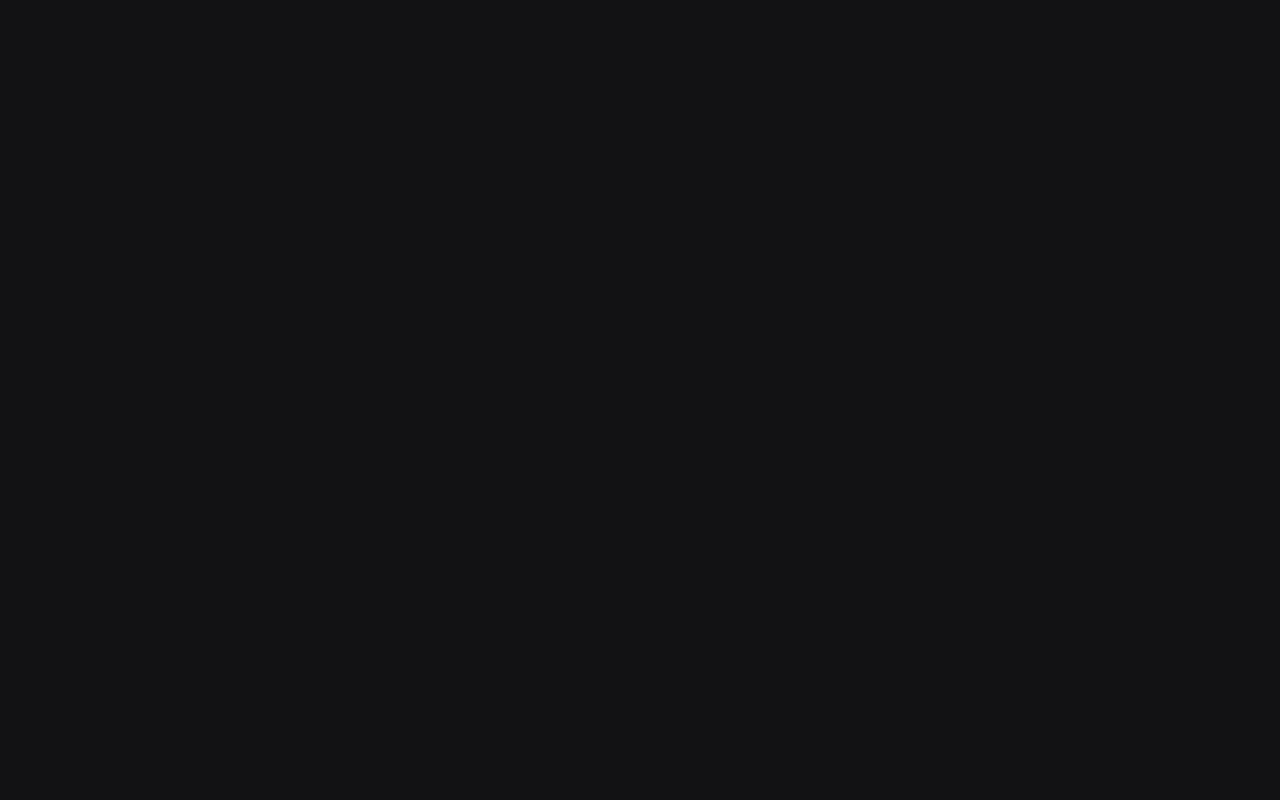
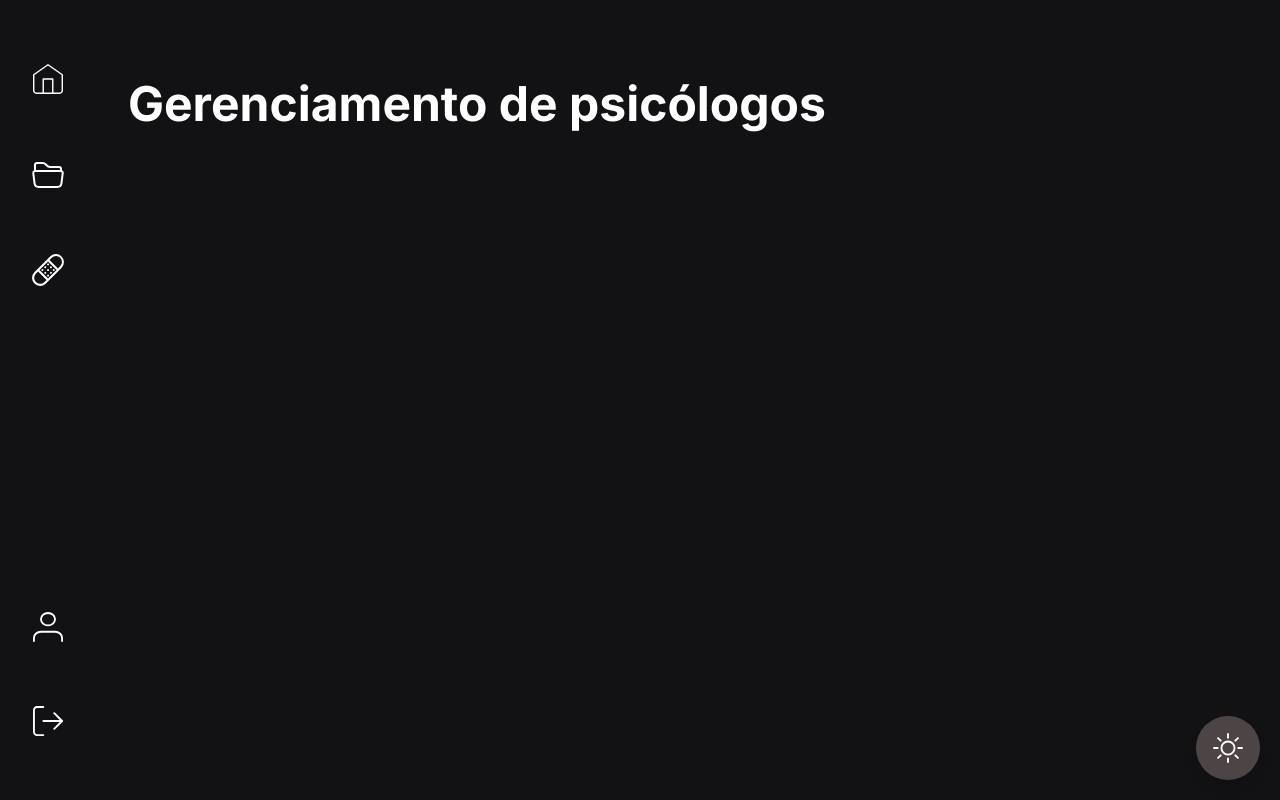
Before and after one commit to Melancia-Salgada/psico-frontend, a React (Vite) app in the folder easypsi/: page /psicologo-amd in a window 1280 px wide. Before the commit this address had no page. Built offline with nearby package versions, Linux system fonts and the light colour scheme.

Commit message:
icone acertado

```diff
--- a/easypsi/src/App.jsx
+++ b/easypsi/src/App.jsx
@@ -12,6 +12,7 @@ import { TemaProvider } from './components/WhiteMode'; // Ajuste para TemaProvid
 import AdminHome from "./views/adm/AdminHome";
 import Gerenciamento from "./views/adm/Gerenciamento";
 import AdminPerfil from "./views/adm/AdminPerfil";
+import AdminPsicologo from "./views/adm/AdminPsicologo";
 
 function App() {
   return (
@@ -32,6 +33,7 @@ function App() {
           <Route path="/home-adm" element={<AdminHome />} />
           <Route path="/gerenciamento-adm" element={<Gerenciamento />} />
           <Route path="/perfil-adm" element={<AdminPerfil />} />
+          <Route path="/psicologo-amd" element={<AdminPsicologo/>}/>
 
         </Routes>
       </div>
--- /dev/null
+++ b/easypsi/src/views/adm/AdminPsicologo.jsx
@@ -0,0 +1,18 @@
+import React from 'react'
+import AdminSidebar from './AdminSidebar'
+import Titulo from '../../components/Titulo'
+import WhiteMode from '../../components/WhiteMode'
+
+const AdminPsicologo = () => {
+  return (
+    <div>
+        <AdminSidebar></AdminSidebar>
+        <div className='container-dash'>
+            <Titulo showButton={false}>Gerenciamento de psicólogos</Titulo>
+        </div>
+        <WhiteMode />
+    </div>
+  )
+}
+
+export default AdminPsicologo
--- a/easypsi/src/views/adm/AdminSidebar.jsx
+++ b/easypsi/src/views/adm/AdminSidebar.jsx
@@ -26,7 +26,7 @@ const AdminSidebar = () => {
                         </svg>
                     </a>
                     <a href='/psicologo-amd' className='mb-16'>
-                        <svg xmlns="http://www.w3.org/2000/svg" width="32" height="32" fill="currentColor" class="bi bi-bandaid" viewBox="0 0 16 16">
+                        <svg xmlns="http://www.w3.org/2000/svg" width="32" height="32" fill="#fff" class="bi bi-bandaid" viewBox="0 0 16 16">
                             <path d="M14.121 1.879a3 3 0 0 0-4.242 0L8.733 3.026l4.261 4.26 1.127-1.165a3 3 0 0 0 0-4.242M12.293 8 8.027 3.734 3.738 8.031 8 12.293zm-5.006 4.994L3.03 8.737 1.879 9.88a3 3 0 0 0 4.241 4.24l.006-.006 1.16-1.121ZM2.679 7.676l6.492-6.504a4 4 0 0 1 5.66 5.653l-1.477 1.529-5.006 5.006-1.523 1.472a4 4 0 0 1-5.653-5.66l.001-.002 1.505-1.492z"/>
                             <path d="M5.56 7.646a.5.5 0 1 1-.706.708.5.5 0 0 1 .707-.708Zm1.415-1.414a.5.5 0 1 1-.707.707.5.5 0 0 1 .707-.707M8.39 4.818a.5.5 0 1 1-.708.707.5.5 0 0 1 .707-.707Zm0 5.657a.5.5 0 1 1-.708.707.5.5 0 0 1 .707-.707ZM9.803 9.06a.5.5 0 1 1-.707.708.5.5 0 0 1 .707-.707Zm1.414-1.414a.5.5 0 1 1-.706.708.5.5 0 0 1 .707-.708ZM6.975 9.06a.5.5 0 1 1-.707.708.5.5 0 0 1 .707-.707ZM8.39 7.646a.5.5 0 1 1-.708.708.5.5 0 0 1 .707-.708Zm1.413-1.414a.5.5 0 1 1-.707.707.5.5 0 0 1 .707-.707"/>
                         </svg>
```
